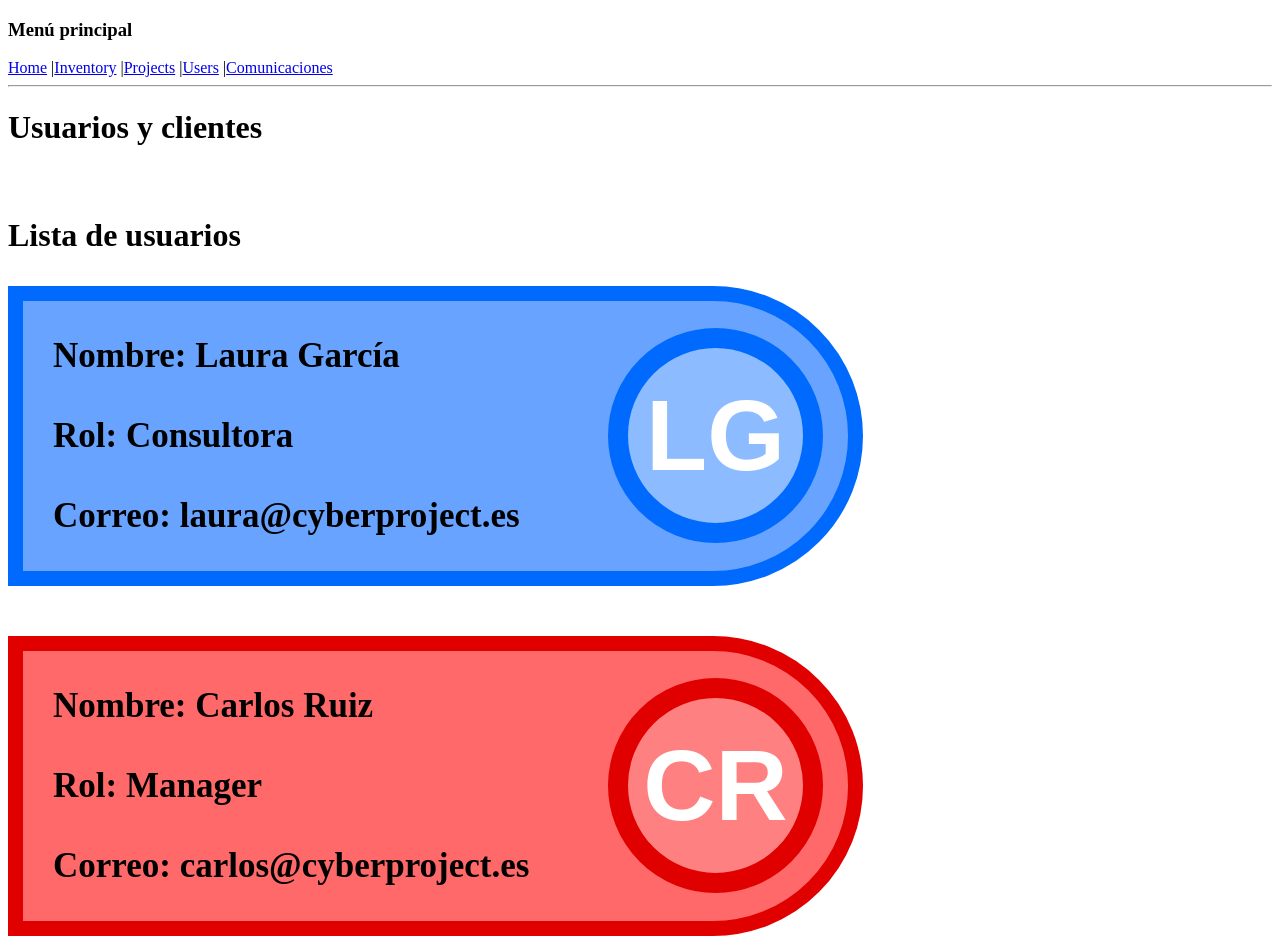
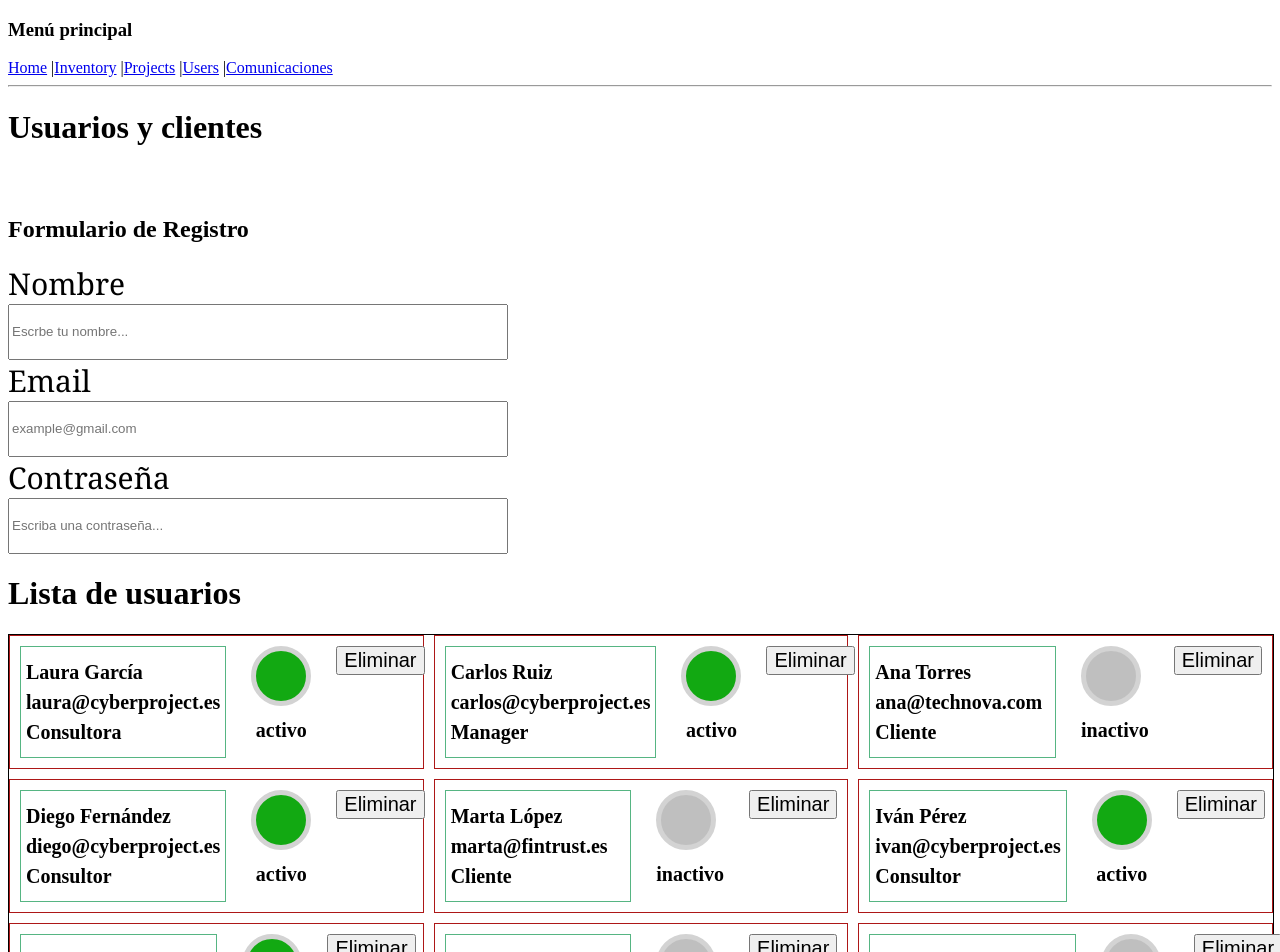
Before and after one commit to ouielba90/webdev-final-project-roms, a React (Vite) app: page /users/usersList in a window 1280 px wide. Shown: the top 952 px of the page. Built offline with nearby package versions, Linux system fonts and the light colour scheme.

Commit message:
feat.: Formulario de registro

```diff
--- a/data/users.js
+++ b/data/users.js
@@ -4,119 +4,199 @@ export const users = [
     name: "Laura García",
     role: "Consultora",
     email: "laura@cyberproject.es",
+    status: "activo",
+    createdAt: "2023-01-10",
   },
   {
     id: 2,
     name: "Carlos Ruiz",
     role: "Manager",
     email: "carlos@cyberproject.es",
+    status: "activo",
+    createdAt: "2023-01-12",
   },
-  { id: 3, name: "Ana Torres", role: "Cliente", email: "ana@technova.com" },
+  {
+    id: 3,
+    name: "Ana Torres",
+    role: "Cliente",
+    email: "ana@technova.com",
+    status: "inactivo",
+    createdAt: "2023-01-15",
+  },
   {
     id: 4,
     name: "Diego Fernández",
     role: "Consultor",
     email: "diego@cyberproject.es",
+    status: "activo",
+    createdAt: "2023-01-18",
   },
-  { id: 5, name: "Marta López", role: "Cliente", email: "marta@fintrust.es" },
+  {
+    id: 5,
+    name: "Marta López",
+    role: "Cliente",
+    email: "marta@fintrust.es",
+    status: "inactivo",
+    createdAt: "2023-01-20",
+  },
   {
     id: 6,
     name: "Iván Pérez",
     role: "Consultor",
     email: "ivan@cyberproject.es",
+    status: "activo",
+    createdAt: "2023-01-22",
   },
-  { id: 7, name: "Sara Rojas", role: "Manager", email: "sara@cyberproject.es" },
-  { id: 8, name: "Luis Romero", role: "Cliente", email: "luis@databank.com" },
-  { id: 9, name: "Carmen Díaz", role: "Cliente", email: "carmen@shopline.com" },
+  {
+    id: 7,
+    name: "Sara Rojas",
+    role: "Manager",
+    email: "sara@cyberproject.es",
+    status: "activo",
+    createdAt: "2023-01-25",
+  },
+  {
+    id: 8,
+    name: "Luis Romero",
+    role: "Cliente",
+    email: "luis@databank.com",
+    status: "inactivo",
+    createdAt: "2023-01-28",
+  },
+  {
+    id: 9,
+    name: "Carmen Díaz",
+    role: "Cliente",
+    email: "carmen@shopline.com",
+    status: "inactivo",
+    createdAt: "2023-02-01",
+  },
   {
     id: 10,
     name: "Pablo Navarro",
     role: "Consultor",
     email: "pablo@cyberproject.es",
+    status: "activo",
+    createdAt: "2023-02-03",
   },
   {
     id: 11,
     name: "Rocío Martín",
     role: "Manager",
     email: "rocio@cyberproject.es",
+    status: "activo",
+    createdAt: "2023-02-05",
   },
   {
     id: 12,
     name: "Hugo Sánchez",
     role: "Cliente",
     email: "hugo@privacycorp.com",
+    status: "inactivo",
+    createdAt: "2023-02-07",
   },
   {
     id: 13,
     name: "Paula Reyes",
     role: "Consultora",
     email: "paula@cyberproject.es",
+    status: "activo",
+    createdAt: "2023-02-10",
   },
-  { id: 14, name: "David Gómez", role: "Cliente", email: "david@cloudify.io" },
+  {
+    id: 14,
+    name: "David Gómez",
+    role: "Cliente",
+    email: "david@cloudify.io",
+    status: "inactivo",
+    createdAt: "2023-02-12",
+  },
   {
     id: 15,
     name: "Elena Méndez",
     role: "Manager",
     email: "elena@cyberproject.es",
+    status: "activo",
+    createdAt: "2023-02-14",
   },
   {
     id: 16,
     name: "Mario Torres",
     role: "Cliente",
     email: "mario@educloud.net",
+    status: "inactivo",
+    createdAt: "2023-02-16",
   },
   {
     id: 17,
     name: "Isabel Ortega",
     role: "Consultora",
     email: "isabel@cyberproject.es",
+    status: "activo",
+    createdAt: "2023-02-18",
   },
   {
     id: 18,
     name: "Alberto Vega",
     role: "Cliente",
     email: "alberto@alphabank.es",
+    status: "inactivo",
+    createdAt: "2023-02-20",
   },
   {
     id: 19,
     name: "Clara Jiménez",
     role: "Consultora",
     email: "clara@cyberproject.es",
+    status: "activo",
+    createdAt: "2023-02-22",
   },
   {
     id: 20,
     name: "Javier Molina",
     role: "Cliente",
     email: "javier@smartworld.io",
+    status: "inactivo",
+    createdAt: "2023-02-24",
   },
   {
     id: 21,
     name: "Noelia Castro",
     role: "Consultora",
     email: "noelia@cyberproject.es",
+    status: "activo",
+    createdAt: "2023-02-26",
   },
   {
     id: 22,
     name: "Andrés León",
     role: "Cliente",
     email: "andres@streamnet.es",
+    status: "inactivo",
+    createdAt: "2023-02-28",
   },
   {
     id: 23,
     name: "Nuria Pardo",
     role: "Manager",
     email: "nuria@cyberproject.es",
+    status: "activo",
+    createdAt: "2023-03-02",
   },
   {
     id: 24,
     name: "Cristian Soler",
     role: "Consultor",
     email: "cristian@cyberproject.es",
+    status: "activo",
+    createdAt: "2023-03-04",
   },
   {
     id: 25,
     name: "Patricia Ramos",
     role: "Cliente",
     email: "patricia@infosecgroup.com",
+    status: "inactivo",
+    createdAt: "2023-03-06",
   },
 ];
--- a/src/pages/UserPage.jsx
+++ b/src/pages/UserPage.jsx
@@ -1,17 +1,29 @@
 import { Link, Outlet } from "react-router-dom"
 import { users } from "./../../data/users.js"
-import UserCard from "./users/UserCard.jsx"
+import UserCard from "./users/userCard.jsx"
+import { useState } from "react"
+import RegistroForm from "./users/formulario.jsx"
 
 function UserPage() {
-  console.log(users)
+  const [usersState, setUsersState] = useState(users)
+
+  function onDeleteUser(id) {
+    const copy = [...usersState]
+        setUsersState(copy.filter((user) => {
+          return user.id !== id
+        }))
+    }
+
   return (
     <>
-      <div>
+      <div className="users-div">
+        <RegistroForm/>
         <h1>Lista de usuarios</h1>
         <div className="usersContainer">
-          {users.map((user) => {
+          {usersState.map((user) => {
             return (
-              <UserCard user={user} />
+              <UserCard user={user}
+              onDeleteUser={onDeleteUser}/>
             )
           })
           }
--- a/src/pages/users/UserCard.jsx
+++ b/src/pages/users/UserCard.jsx
@@ -1,20 +1,45 @@
-import { obtenerIniciales } from "./helpers"
-import { obtenerEstilosPorRol } from "./themes"
+function UserCard({ user, onDeleteUser }) {
+    function userStatus(estado) {
+    if(estado === 'activo') {
+        return ({
+            background: '#12a912ff',
+        })
+    }
 
-function UserCard({ user }) {
-    const { color, tema } = obtenerEstilosPorRol(user.role)
+    if(estado === 'inactivo') {
+        return ({
+            background: '#bfbfbfff',
+        })
+    }
+
+    if(estado === 'ausente') {
+        return ({
+            background: '#ffbf00',
+        })
+    }
+
+    if(estado === 'ocupado') {
+        return ({
+            background: '#dc143c',
+        })
+    }
+}
     return (
-        <div className="userDiv" style={{ backgroundColor: color.background, border: `15px solid ${color.border}` }}>
+        <div className="userDiv">
             <div className="user-data">
                 <p>
-                    Nombre: {user.name} <br /> <br />
-                    Rol: {user.role} <br /> <br />
-                    Correo: {user.email}
+                    {user.name} <br />
+                    {user.email} <br />
+                    {user.role}
                 </p>
             </div>
-            <div className="img-perfil" style={{ background: tema.background, border: ` 20px solid ${tema.border}`, color: tema.text }}>
-                <span>{obtenerIniciales(user.name)}</span>
 
+            <div>
+                <div className="estado" style={userStatus(user.status)}></div>
+                <h1 className="estado-txt">{user.status}</h1>
+            </div>
+            <div>
+                <button onClick={() => onDeleteUser(user.id)} className="del-btn">Eliminar</button>
             </div>
         </div>
     )
--- a/src/pages/users/UserHomePage.jsx
+++ b/src/pages/users/UserHomePage.jsx
@@ -6,11 +6,11 @@ function UsersHomePage() {
   const navigate = useNavigate()
   const location = useLocation()
   return (
-    <>
+    <div className='users-list-body'>
       <h1>Usuarios y clientes</h1>
       <div className='containerUsersHome'>
       {location.pathname === '/users' && (
-        <>
+        <div>
         <div className="sections">
           <button onClick={() => {navigate('/users/usersList')}}><h1 className='sectUersTitles'>Usuarios</h1></button>
         </div>
@@ -18,13 +18,13 @@ function UsersHomePage() {
         <div className='sections'>
             <button onClick={() => {navigate('/users/clientList')}}><h1 className='sectUersTitles'>Clientes</h1></button>
         </div>
-        </>
+        </div>
       )
 
 }
 <Outlet></Outlet>
       </div>
-    </>
+    </div>
   )
 }
 
--- /dev/null
+++ b/src/pages/users/formulario.jsx
@@ -0,0 +1,60 @@
+import { useState } from "react"
+
+function RegistroForm() {
+    const [formData, setFormData] = useState({
+        nombre: "", email: "", password: "",
+    })
+
+    function handleChange(event) {
+        const { name, value } = event.target
+        setFormData({
+            ...formData,
+            [name]: value,
+        })
+    }
+
+    return (
+        <div className="form-container">
+            <h2 className="form-title">Formulario de Registro</h2>
+            <form>
+                <div className="form-group">
+                    <label>Nombre </label>
+                    <input
+                        type="text"
+                        name="nombre"
+                        value={formData.nombre}
+                        onChange={handleChange}
+                        required
+                        placeholder="Escrbe tu nombre..."
+                    />
+                </div>
+
+                <div className="form-group">
+                    <label>Email </label>
+                    <input
+                        type="email"
+                        name="email"
+                        value={formData.email}
+                        onChange={handleChange}
+                        required
+                        placeholder="example@gmail.com"
+                    />
+                </div>
+
+                <div className="form-group">
+                    <label>Contraseña </label>
+                    <input
+                        type="password"
+                        name="password"
+                        value={formData.password}
+                        onChange={handleChange}
+                        required
+                        placeholder="Escriba una contraseña..."
+                    />
+                </div>
+            </form>
+        </div>
+    )
+}
+
+export default RegistroForm
--- a/src/pages/users/stylesMarc.css
+++ b/src/pages/users/stylesMarc.css
@@ -1,7 +1,7 @@
 .containerUsersHome {
     display: flex;
     gap: 50px;
-
+    width: 100%;
     margin-top: 50px;
 }
 
@@ -26,41 +26,46 @@
     font-family: 'consolas';
 }
 
-button {
-    border: none;
-    background-color: transparent;
+.usersContainer {
+    display: grid;
+    grid-template-columns: repeat(auto-fit, minmax(400px, 1fr));
+    width: 100%;
+    border: 1px solid black;
+    gap: 10px;
 }
 
-.usersContainer {
-    padding: 10px;
-    padding-left: 0px;
-    display: grid;
-    gap: 50px;
+.users-list-body {
+    width: 100%;
+}
+
+.users-div {
+    width: 100%;
 }
 
 .userDiv {
-    border-top-right-radius: 150px;
-    border-bottom-right-radius: 150px;
-    width: 775px;
-    padding: 25px;
-    align-items: center;
-    gap: 50px;
+    padding: 10px;
+    gap: 25px;
     display: flex;
+
+    border: 1px solid rgb(173, 23, 23);
 }
 
 .user-data {
     padding: 5px;
-    width: 500px;
+    width: 320px;
 
-    font-size: 35px;
+    font-size: 20px;
     font-weight: bold;
     display: flex;
     flex-direction: column;
+
+    border: 1px solid rgb(86, 181, 131);
 }
 
 .user-data > p {
     margin-top: 5px;
     margin-bottom: 5px;
+    line-height: 30px;
 }
 
 .title-dato {
@@ -86,3 +91,36 @@ button {
     align-items: center;
     justify-content: center;
 }
+
+.estado {
+    width: 50px;
+    height: 50px;
+    border: 5px solid lightgray;
+    border-radius: 100%;
+}
+
+.estado-txt {
+    text-align: center;
+    font-size: 20px;
+    font-weight: bold;
+}
+
+.del-btn {
+    font-size: 20px;
+    height: fit-content;
+}
+
+.form-group > label {
+    font-size: 30px;
+    font-family: Cambria, Cochin, Georgia, Times, 'Times New Roman', serif;
+}
+
+.form-group {
+    display: flex;
+    flex-direction: column;
+    width: 500px;
+}
+
+.form-group > input {
+    height: 50px;
+}
--- a/src/pages/users/themes.js
+++ /dev/null
@@ -1,64 +0,0 @@
-export function obtenerEstilosPorRol(rol) {
-    const estilosPorRol = {
-        Consultor: {
-            color: {
-                background:'#68a4ffff',
-                border: '#006affff',
-            },
-            tema: {
-                background: '#8cbcffff',
-                border: '#006affff',
-                text: '#ffff',
-            },
-        },
-
-        Consultora: {
-            color: {
-                background:'#68a4ffff',
-                border: '#006affff',
-            },
-            tema: {
-                background: '#8cbcffff',
-                border: '#006affff',
-                text: '#ffff',
-            },
-        },
-
-        Manager: {
-            color: {
-                background: '#ff6969ff',
-                border: '#e00000ff',
-            },
-            tema: {
-                background: '#ff8080',
-                border: '#e00000ff',
-                text: '#ffff',
-            },
-        },
-
-        Cliente: {
-            color: {
-                background: '#6ccb79ff',
-                border: '#36a745ff',
-            },
-            tema: {
-                background: '#9FDCAB',
-                border: '#36a745ff',
-                text: '#ffff',
-            },
-        },
-    };
-
-    return estilosPorRol[rol] || {
-        color: {
-            background: '#DDDDDD',
-            border: '#CCCCCC',
-        },
-
-        tema: {
-            background: '#F0F0F0',
-            border: '#CCCCCC',
-            text: '#333333',
-        },
-    };
-}
```
